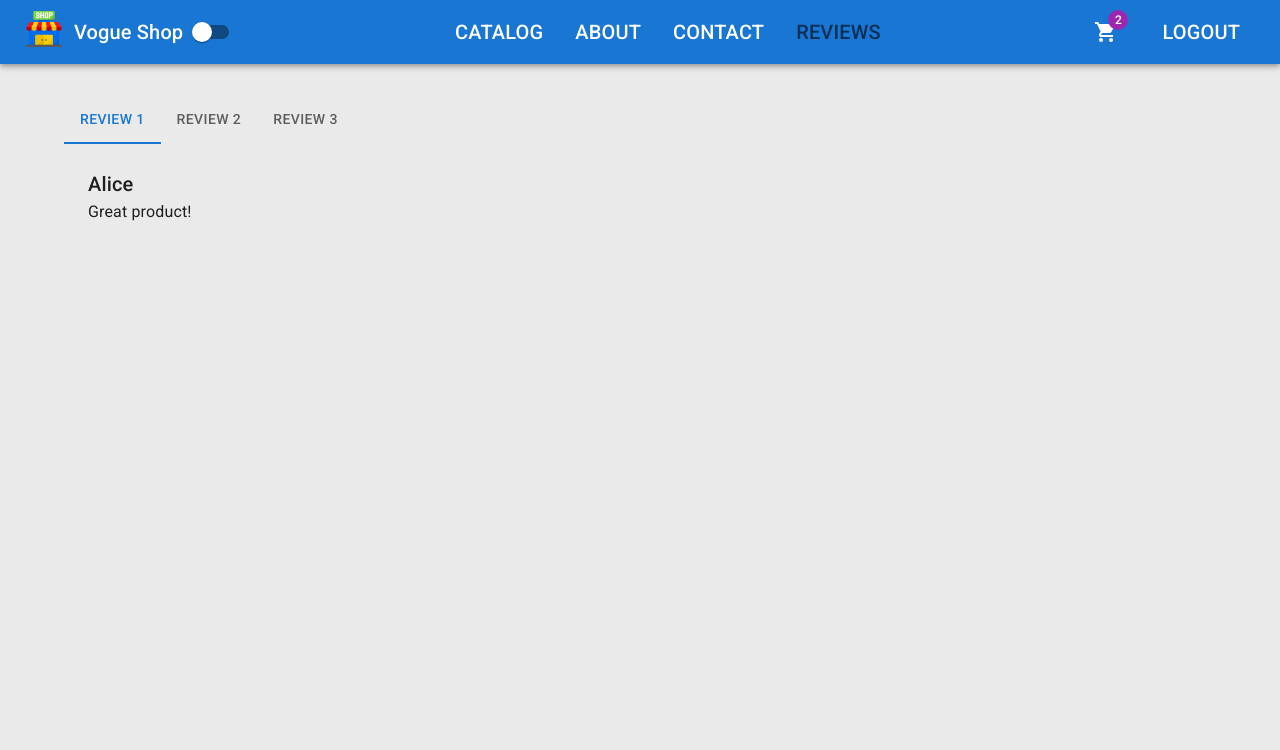
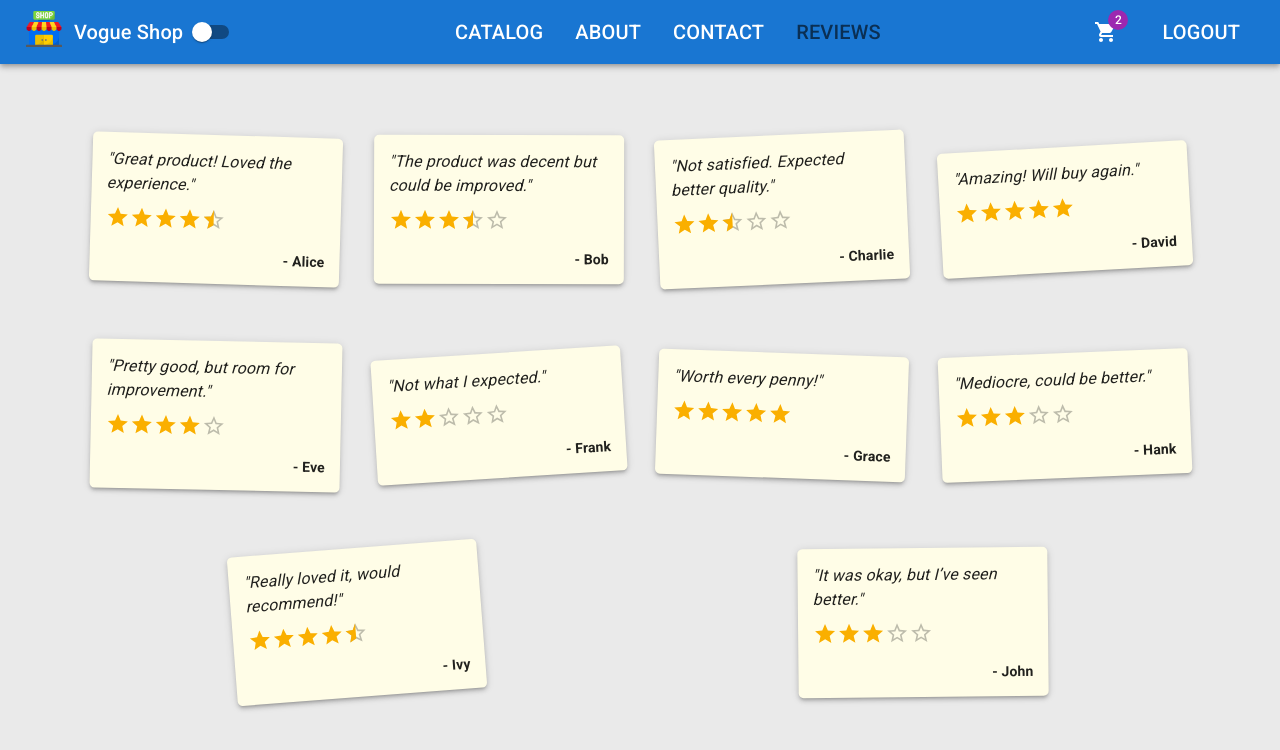
Before and after one commit to dar-levy/vogue-shop-client, a React (Vite) app: page /reviews in a window 1280 px wide. Shown: the top 750 px of the page. Built offline with nearby package versions, Linux system fonts and the light colour scheme.

Commit message:
Prettify reviews component

```diff
--- a/src/components/Reviews.tsx
+++ b/src/components/Reviews.tsx
@@ -1,57 +1,70 @@
-// eslint-disable-next-line @typescript-eslint/ban-ts-comment
-// @ts-nocheck
-
 import React, { useEffect } from 'react';
-import { Tabs, Tab, Box, Typography } from '@mui/material';
-import {useStoreContext} from "../context/StoreContext.tsx";
+import { Box, Paper, Typography, Rating } from '@mui/material';
+import { useStoreContext } from '../context/StoreContext';
 
 export interface Review {
     id: number;
     description: string;
     author: string;
+    rating: number;
 }
 
-const ReviewsTab: React.FC = () => {
+const Reviews: React.FC = () => {
     const { reviews, setReviews } = useStoreContext();
-    const [value, setValue] = React.useState(0);
 
     useEffect(() => {
+        // Simulate fetching 10 reviews from an API
         const fetchedReviews: Review[] = [
-            { id: 1, description: 'Great product!', author: 'Alice' },
-            { id: 2, description: 'Not bad.', author: 'Bob' },
-            { id: 3, description: 'Could be better.', author: 'Charlie' }
+            { id: 1, description: 'Great product! Loved the experience.', author: 'Alice', rating: 4.5 },
+            { id: 2, description: 'The product was decent but could be improved.', author: 'Bob', rating: 3.5 },
+            { id: 3, description: 'Not satisfied. Expected better quality.', author: 'Charlie', rating: 2.5 },
+            { id: 4, description: 'Amazing! Will buy again.', author: 'David', rating: 5 },
+            { id: 5, description: 'Pretty good, but room for improvement.', author: 'Eve', rating: 4 },
+            { id: 6, description: 'Not what I expected.', author: 'Frank', rating: 2 },
+            { id: 7, description: 'Worth every penny!', author: 'Grace', rating: 5 },
+            { id: 8, description: 'Mediocre, could be better.', author: 'Hank', rating: 3 },
+            { id: 9, description: 'Really loved it, would recommend!', author: 'Ivy', rating: 4.5 },
+            { id: 10, description: 'It was okay, but I’ve seen better.', author: 'John', rating: 3 },
         ];
-        setReviews(fetchedReviews);
+        setReviews(fetchedReviews);  // Store reviews in the context
     }, [setReviews]);
 
-    const handleChange = (event: React.SyntheticEvent, newValue: number) => {
-        setValue(newValue);
-    };
-
     return (
-        <Box sx={{ width: '100%' }}>
-            <Tabs value={value} onChange={handleChange} aria-label="Reviews Tabs">
-                {reviews.map((review, index) => (
-                    <Tab label={`Review ${index + 1}`} key={review.id} />
-                ))}
-            </Tabs>
-            {reviews.map((review, index) => (
-                <TabPanel value={value} index={index} key={review.id}>
-                    <Typography variant="h6">{review.author}</Typography>
-                    <Typography>{review.description}</Typography>
-                </TabPanel>
+        <Box
+            sx={{
+                display: 'flex',
+                flexWrap: 'wrap',
+                justifyContent: 'space-around',
+                alignItems: 'center',
+                width: '100%',
+                minHeight: '80vh',
+                padding: '20px',
+                gap: '20px', // Adds space between the notes
+            }}
+        >
+            {reviews.map((review) => (
+                <Paper
+                    key={review.id}
+                    sx={{
+                        width: '250px',
+                        padding: '15px',
+                        boxShadow: 3,
+                        transform: `rotate(${Math.random() * 10 - 5}deg)`, // Adds a slight random rotation
+                        backgroundColor: '#fffde7',
+                        borderRadius: '5px',
+                    }}
+                >
+                    <Typography variant="body1" sx={{ fontStyle: 'italic', marginBottom: '10px' }}>
+                        "{review.description}"
+                    </Typography>
+                    <Rating name="read-only" value={review.rating} precision={0.5} readOnly />
+                    <Typography variant="body2" sx={{ textAlign: 'right', fontWeight: 'bold', marginTop: '10px' }}>
+                        - {review.author}
+                    </Typography>
+                </Paper>
             ))}
         </Box>
     );
 };
 
-// TabPanel component to show the content of each tab
-const TabPanel: React.FC<{ value: number, index: number }> = ({ value, index, children }) => {
-    return (
-        <div role="tabpanel" hidden={value !== index}>
-            {value === index && <Box sx={{ p: 3 }}>{children}</Box>}
-        </div>
-    );
-};
-
-export default ReviewsTab;
+export default Reviews;
--- a/src/services/fakeHttpService.ts
+++ b/src/services/fakeHttpService.ts
@@ -1,5 +1,6 @@
 import { Product } from "../models/product.ts";
 import { Basket } from "../models/basket.ts";
+import {Review} from "../components/Reviews.tsx";
 
 export const fakeProducts: Product[] = [
     {
@@ -224,3 +225,16 @@ export const fakeBasket: Basket = {
         quantity: 1,
     },
 ]}
+
+export const fakeReviews: Review[] = [
+    { id: 1, description: 'Great product! Loved the experience.', author: 'Alice', rating: 4.5 },
+    { id: 2, description: 'The product was decent but could be improved.', author: 'Bob', rating: 3.5 },
+    { id: 3, description: 'Not satisfied. Expected better quality.', author: 'Charlie', rating: 2.5 },
+    { id: 4, description: 'Amazing! Will buy again.', author: 'David', rating: 5 },
+    { id: 5, description: 'Pretty good, but room for improvement.', author: 'Eve', rating: 4 },
+    { id: 6, description: 'Not what I expected.', author: 'Frank', rating: 2 },
+    { id: 7, description: 'Worth every penny!', author: 'Grace', rating: 5 },
+    { id: 8, description: 'Mediocre, could be better.', author: 'Hank', rating: 3 },
+    { id: 9, description: 'Really loved it, would recommend!', author: 'Ivy', rating: 4.5 },
+    { id: 10, description: 'It was okay, but I’ve seen better.', author: 'John', rating: 3 },
+];
```
Also changed, not shown: src/models/review.ts (+5 -4 lines).
